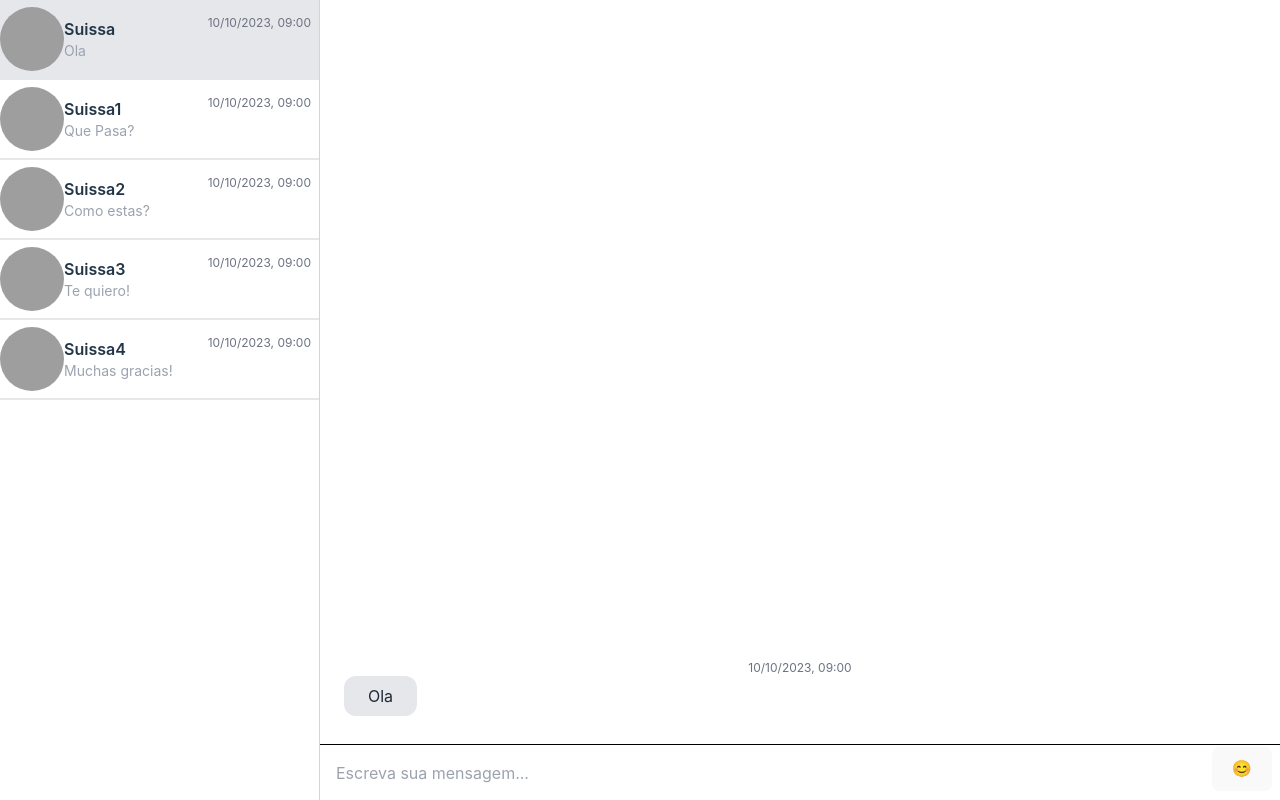
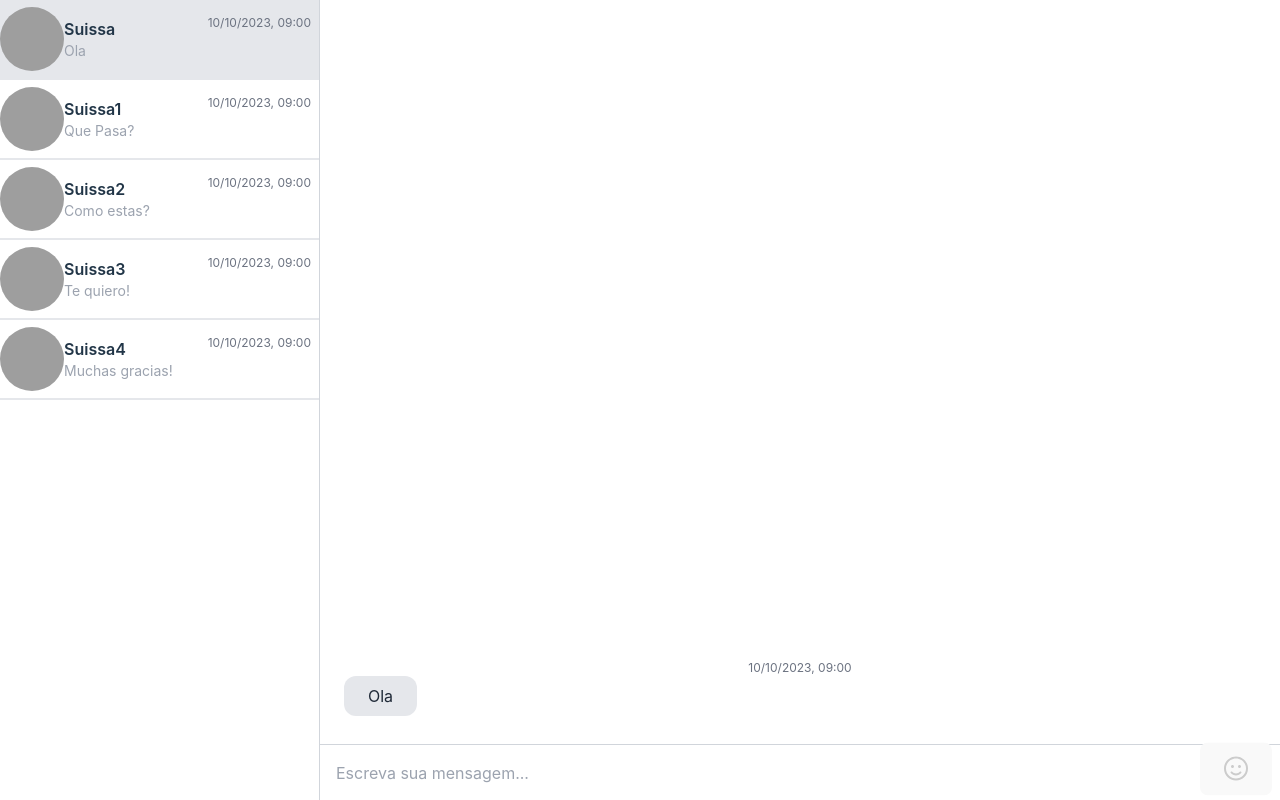
Before and after one commit to suissa/AgnosticFeatures, a React (Vite) app: page /chat/example in a window 1280 px wide. Built offline with nearby package versions, Linux system fonts and the light colour scheme; no server answers; grey boxes are pictures that could not be loaded.

Commit message:
whith emoji icon

```diff
--- a/src/features/chat/molecules/ChatInputMessage.tsx
+++ b/src/features/chat/molecules/ChatInputMessage.tsx
@@ -10,6 +10,10 @@ interface ChatInputMessageProps {
 }
 
 const chatInputClasses = FacebookTheme.chatInputClasses;
+
+const iconSVG = <svg xmlns="http://www.w3.org/2000/svg" width="32" height="32" viewBox="0 0 16 16" id="emoji">
+<path fill="#ccc" d="M8,2 C11.3137,2 14,4.68629 14,8 C14,11.3137 11.3137,14 8,14 C4.68629,14 2,11.3137 2,8 C2,4.68629 4.68629,2 8,2 Z M8,3 C5.23858,3 3,5.23858 3,8 C3,10.7614 5.23858,13 8,13 C10.7614,13 13,10.7614 13,8 C13,5.23858 10.7614,3 8,3 Z M9.86353,9.66654 C10.0477,9.46078 10.3638,9.44327 10.5696,9.62743 C10.7753,9.8116 10.7928,10.1277 10.6087,10.3335 C9.96851,11.0487 9.03663,11.4999949 8,11.4999949 C6.96337,11.4999949 6.03148,11.0487 5.39132,10.3335 C5.20716,10.1277 5.22467,9.8116 5.43043,9.62743 C5.6362,9.44327 5.95229,9.46078 6.13646,9.66654 C6.59494,10.1788 7.25963,10.4999949 8,10.4999949 C8.74037,10.4999949 9.40505,10.1788 9.86353,9.66654 Z M6.25,6.25 C6.66421,6.25 7,6.58579 7,7 C7,7.41421 6.66421,7.75 6.25,7.75 C5.83579,7.75 5.5,7.41421 5.5,7 C5.5,6.58579 5.83579,6.25 6.25,6.25 Z M9.75,6.25 C10.1642,6.25 10.5,6.58579 10.5,7 C10.5,7.41421 10.1642,7.75 9.75,7.75 C9.33579,7.75 9,7.41421 9,7 C9,6.58579 9.33579,6.25 9.75,6.25 Z"></path>
+</svg>
 
 const getDatetime = () => {
   const date = new Date();
@@ -75,7 +79,8 @@ export const ChatInputMessage = ({ setMessages }: ChatInputMessageProps) => {
           onClick={() => setShowPicker((prev) => !prev)}
           className="absolute right-2 top-1/2 transform -translate-y-1/2"
         >
-          😊
+
+          {iconSVG}
         </button>
       </div>
       {showPicker && (
--- a/src/features/chat/quarks/themes/FacebookTheme.ts
+++ b/src/features/chat/quarks/themes/FacebookTheme.ts
@@ -11,7 +11,7 @@ export const FacebookTheme: Required<ITheme> = {
     justify-self-start ml-6 mb-6 mr-6 mb-6 px-6 py-2 rounded rounded-xl`,
   datetimeClass: "text-xs text-gray-500 text-center",
 
-  chatInputClasses: `mt-1 block w-full px-4 py-2 pt-4 border-0 border-t border-t-${BORDER_COLOR}
+  chatInputClasses: `mt-1 block w-full px-4 py-2 pt-4 border-0 border-t border-${BORDER_COLOR}
   hover:border-t-${BORDER_COLOR} focus:outline-none focus:ring-0`,
 
   emojiStyle: EmojiStyle.FACEBOOK,
--- a/src/index.css
+++ b/src/index.css
@@ -61,7 +61,6 @@ button {
 input {
   color:#000;
   background-color: #fff;
-  border: 1px solid #000;
 }
 
 @media (prefers-color-scheme: light) {
```
